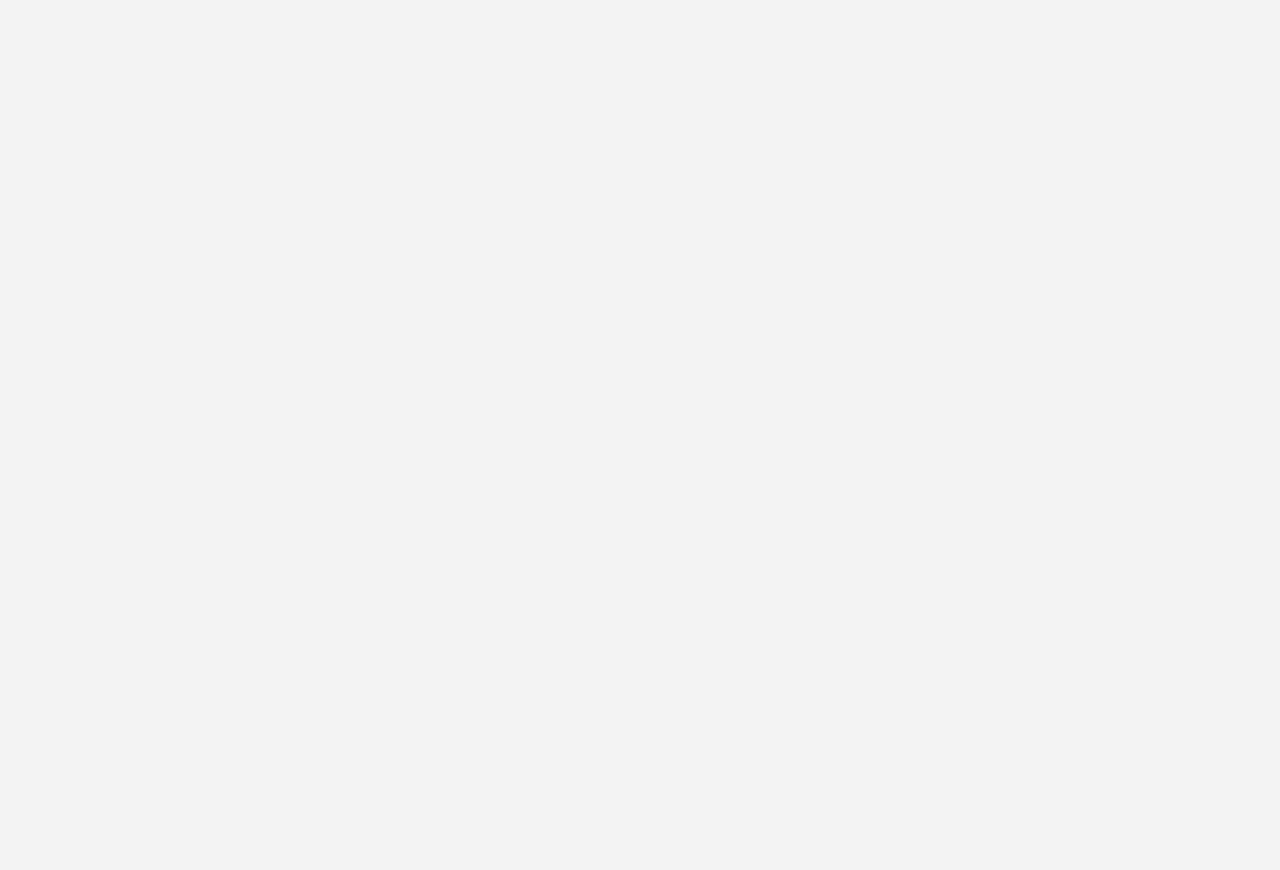
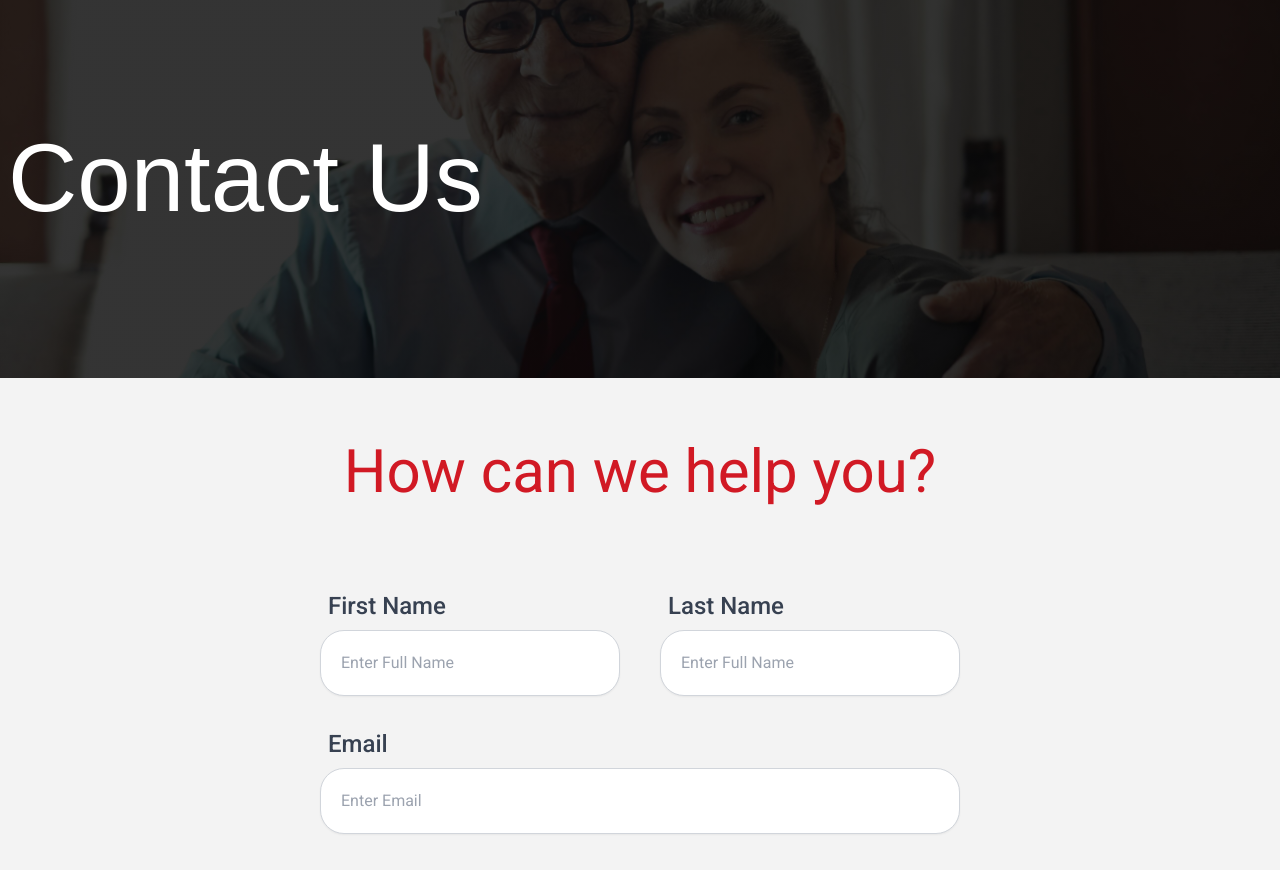
Before and after one commit to AbdurRehman1312/nakaha_website, a React (Vite) app: page /contact-us in a window 1280 px wide. Before the commit this address had no page. Shown: the part 220-1090 px from the top of the page. Before the commit the page ends 800 px from the top, so only its background shows below. Built offline with nearby package versions, Linux system fonts and the light colour scheme.

Commit message:
Contact Us UI

```diff
--- a/src/components/Button.jsx
+++ b/src/components/Button.jsx
@@ -2,7 +2,7 @@ import React from 'react'
 
 const Button = ({name, style}) => {
   return (
-   <div className={` border py-2 px-5 rounded-full  hover:transition hover:ease-in-out hover:duration-500 ${style}`}>
+   <div className={` border py-2 px-5  rounded-full  hover:transition hover:ease-in-out hover:duration-500 ${style}`}>
     <h1>{name}</h1>
    </div>
   )
--- a/src/components/Header.jsx
+++ b/src/components/Header.jsx
@@ -14,6 +14,7 @@ const Header = () => {
     { name: "About Us", link: "/about" },
     { name: "Services", link: "/services" },
     { name: "Blog", link: "/blogs" },
+    { name: "Contact Us", link: "/contact-us" }
   ];
 
   return (
--- a/src/index.css
+++ b/src/index.css
@@ -91,3 +91,7 @@ body {
   background: linear-gradient(rgba(1, 1, 1, 0.8), rgba(1, 1, 1, 0.8)),
     url("../src/assets/hero3.jpg") no-repeat center/cover;
 }
+
+select {
+	appearance: none;
+}
--- a/src/main.jsx
+++ b/src/main.jsx
@@ -7,6 +7,7 @@ import './index.css'
 import About from './pages/About.jsx';
 import Blogs from './pages/Blogs.jsx';
 import Services from './pages/Services.jsx';
+import ContactUs from './pages/ContactUs.jsx';
 
 const router = createBrowserRouter(
   createRoutesFromElements(
@@ -15,6 +16,7 @@ const router = createBrowserRouter(
         <Route path= "about" element={<About />}/>
         <Route path= "blogs" element={<Blogs />}/>
         <Route path= "services" element={<Services />}/>
+        <Route path= "contact-us" element={<ContactUs />}/>
     </Route>
   )
 );
--- /dev/null
+++ b/src/pages/ContactUs.jsx
@@ -0,0 +1,75 @@
+import React from 'react'
+import Button from '../components/Button'
+import Breadcrumb from "../components/Breadcrumb";
+
+const ContactUs = () => {
+    return (
+        <>
+            <Breadcrumb styles="bg_services" title="Contact Us" />
+            <section className='py-16'>
+                <div className='text-center font-serif'>
+                    <h1 className="text-4xl md:text-5xl lg:text-6xl text-secondary">How can we help you?</h1>
+                </div>
+                <div className="w-[90%] md:w-[70%] lg:w-[50%] m-auto mt-14">
+                    <form >
+                        <div className='flex flex-col md:flex-row  w-full md:gap-10' >
+                            <div className='w-full'>
+                                <label htmlFor="name" className="block text-2xl font-medium text-gray-700 ml-2 mt-8">First Name</label>
+                                <input type="text" id="name" name="name" required
+                                    className="mt-2 w-full px-5 py-5 border border-gray-300 rounded-3xl shadow-sm focus:outline-none focus:ring-primary focus:border-primary  "
+                                    placeholder="Enter Full Name" />
+                            </div>
+                            <div className='w-full'>
+                                <label htmlFor="name" className="block text-2xl font-medium text-gray-700 ml-2 mt-8">Last Name</label>
+                                <input type="text" id="name" name="name" required
+                                    className="mt-2 w-full px-5 py-5 border border-gray-300 rounded-3xl shadow-sm focus:outline-none focus:ring-primary focus:border-primary  "
+                                    placeholder="Enter Full Name" />
+                            </div>
+                        </div>
+
+                        <div>
+                            <label htmlFor="mobile" className="block text-2xl font-medium text-gray-700 ml-2 mt-8">Email</label>
+                            <input type="email" id="email" name="email" required pattern="\d{10}"
+                                className="mt-2 block w-full px-5 py-5 border border-gray-300 rounded-3xl shadow-sm focus:outline-none focus:ring-primary focus:border-primary  "
+                                placeholder="Enter Email" />
+                        </div>
+
+
+
+                        <div>
+                            <label htmlFor="mobile" className="block text-2xl font-medium text-gray-700 ml-2 mt-8">Mobile Number</label>
+                            <input type="tel" id="mobile" name="mobile" required pattern="\d{10}"
+                                className="mt-2 block w-full px-5 py-5 border border-gray-300 rounded-3xl shadow-sm focus:outline-none focus:ring-primary focus:border-primary  "
+                                placeholder="Enter Mobile Number" />
+                        </div>
+
+                        <div>
+                            <label htmlFor="location" className="block text-2xl font-medium text-gray-700 ml-2 mt-8">Location</label>
+                            <select id="location" name="location" required
+                                className="mt-2  w-full px-5 py-5 text-lg shadow-sm border-gray-400 focus:outline-none focus:ring-primary focus:border-primary rounded-3xl">
+                                <option>Select location</option>
+                                <option value="location1">Location 1</option>
+                                <option value="location2">Location 2</option>
+                            </select>
+
+                        </div>
+
+                        <div>
+                            <label htmlFor="service" className="block text-2xl font-medium text-gray-700 ml-2 mt-8">Service Required</label>
+                            <input type="text" id="service" name="service"
+                                className="mt-2 block w-full px-5 py-5 border border-gray-300 rounded-3xl shadow-sm focus:outline-none focus:ring-primary focus:border-primary  "
+                                placeholder="Stroke Care" />
+                        </div>
+                        <div className='mt-10 flex justify-center'>
+                            <Button name="Submit" style="bg-primary text-white hover:bg-third text-center hover:text-primary hover:border border-primary text-2xl" />
+                        </div>
+                    </form>
+                </div>
+
+
+            </section>
+        </>
+    )
+}
+
+export default ContactUs
```
